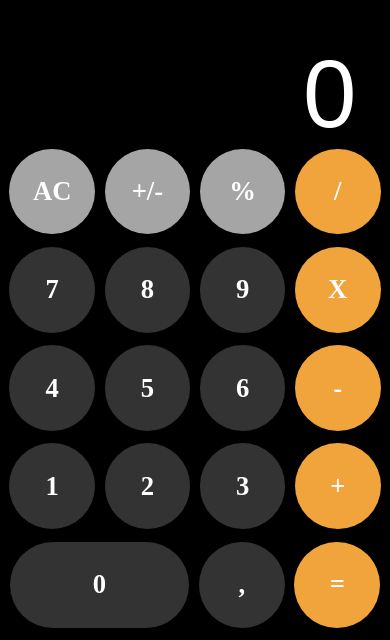
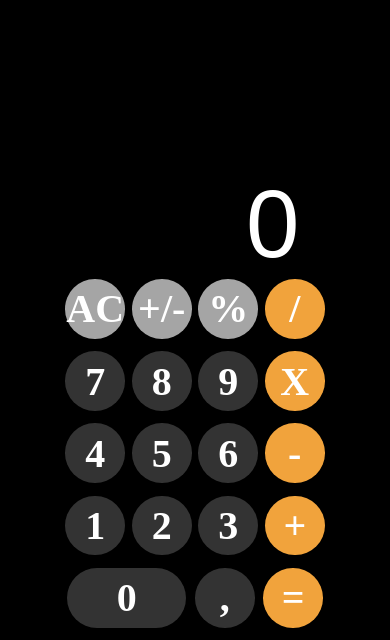
Before and after one commit to rhamses/ipad-calc, a Vue app: page / in a window 390 px wide. Shown: the part 204-844 px from the top of the page. Built offline with nearby package versions, Linux system fonts and the light colour scheme; a web font is replaced by a local one.

Commit message:
fix iPad portrait styles. Fix iPhone minor layout changes.

```diff
--- a/src/App.vue
+++ b/src/App.vue
@@ -23,4 +23,11 @@ import Calc from './components/Calc.vue'
 body {
   background-color: #000;
 }
+
+.teste {
+  height: 50px;
+  width: 50%;
+  border-radius: 50%;
+  background-color: pink;
+}
 </style>
--- a/src/components/Button.vue
+++ b/src/components/Button.vue
@@ -15,7 +15,7 @@
     isActive.value.active = true;
   }
   function clickHandler(e){
-    emit('getValue', e.target.dataset.value)
+    emit('getValue', props)
   }
 </script>
 <template>
@@ -45,11 +45,10 @@
 .calc--button span {
   color: #fff;
   font-family: 'SF Pro';
-  font-size: 2em;
+  font-size: 300%;
   font-weight: bold;
 }
 .calc--button[data-value="0"] {
-  min-width: 46vw;
   border-radius: 50px;
 }
 .calc--button[data-type="formula"]{
@@ -66,9 +65,13 @@
 }
 @media screen and (orientation: portrait) {
   .calc--button {
-    min-height: 22vw;
-    min-width: 22vw;
+    aspect-ratio: 1/1;
+    min-width: 21.87%;
     border-radius: 50%;
+  }
+  .calc--button[data-value="0"] {
+    aspect-ratio: 1/.5;
+    min-width: 43.75%;
   }
 }
 @media screen and (orientation: landscape) {
--- a/src/components/Calc.vue
+++ b/src/components/Calc.vue
@@ -15,7 +15,20 @@ const isInstalled = ref({'pwa-installed': window.navigator.standalone})
 // calc variables
 let calcResult = ref(0)
 function getValue(e) {
-  calcResult.value = e;
+  if(Number(e.action)) {
+    // Adding the new value
+    calcResult.value += String(e.action);
+    // check if is in the 1000s
+    if(calcResult.value.length >= 4) {
+      calcResult.value = calcResult.value[0] + '.' + calcResult.value.substring(1);
+    }
+    // Adding the value to the visor
+    if(Number(calcResult.value)) {
+      calcResult.value = Number(calcResult.value)
+    } else {
+      calcResult.value = calcResult.value
+    }
+  }
 }
 </script>
 
@@ -40,15 +53,18 @@ function getValue(e) {
 
   font-size: 16px;
 }
+.calc--header {
+  padding-right: var(--ios-margin);
+  width: 100%;
+}
 .calc--header .visor {
   margin: 0;
-  padding: 0.3em 0.35em 0 0;
-  width: 100vw;
+  padding: 0;
+  width: 100%;
 
   background-color: transparent;
   border: none;
   color: #fff;
-  font-size: 6rem;
   line-height: 1;
   text-align: right;
 }
@@ -66,8 +82,7 @@ function getValue(e) {
     align-content: flex-end;
   }
   .calc--header .visor {
-    padding: 0 0.35em;
-    font-size: 4rem;
+    font-size: 400%;
   }
   .calc--buttons {
     flex-basis: 40%;
@@ -78,16 +93,19 @@ function getValue(e) {
   }
   .calc--buttons,
   .calc--buttons__extra {
-    height: 60%;
-    margin-bottom: var(--ios-margin);
+    height: 75%;
+    padding-bottom: var(--ios-margin);
   }
 }
 @media screen and (orientation: portrait) {
   .calc {
     display: flex;
     flex-direction: column;
-    justify-content: end;
+    justify-content: flex-end;
     position: relative;
+  }
+  .calc--header .visor {
+    font-size: 600%;
   }
 }
 /* Media Query iPhone 11 Pro */
@@ -95,9 +113,9 @@ function getValue(e) {
     and (device-width: 375px)
     and (device-height: 812px)
     and (orientation: portrait)
-        and (-webkit-device-pixel-ratio: 3) {
+    and (-webkit-device-pixel-ratio: 3) {
       .calc.pwa-installed {
-        /* height: var(--ios-margin); */
+        padding-bottom: var(--ios-margin);
       }
     }
 /*
@@ -110,7 +128,7 @@ Portrait / Landscape
     and (device-height: 896px)
     and (orientation: portrait) {
       .calc.pwa-installed {
-        /* height: var(--ios-margin); */
+        padding-bottom: var(--ios-margin);
       }
     }
 /* ----------- iPad 1, 2, Mini and Air Landscape ----------- */
@@ -119,11 +137,22 @@ Portrait / Landscape
   and (max-device-width: 1024px)
   and (orientation: landscape) {
   .calc.pwa-installed {
-    /* height: var(--ios-margin); */
+    padding-bottom: var(--ios-margin);
   }
   .calc--header .visor {
     font-size: 6rem;
   }
+}
+/* ----------- iPad 1, 2, Mini and Air Portrait ----------- */
+@media only screen
+  and (min-device-width: 768px)
+  and (max-device-width: 1024px)
+  and (orientation: portrait) {
+    .calc {
+      margin-left: auto;
+      margin-right: auto;
+      max-width: 70vw;
+    }
 }
 
 /* ----------- iPad 3, 4 and Pro 9.7" Landscape ----------- */
@@ -133,14 +162,14 @@ Portrait / Landscape
   and (-webkit-min-device-pixel-ratio: 2)
   and (orientation: landscape) {
   .calc.pwa-installed {
-    /* height: var(--ios-margin); */
+    padding-bottom: var(--ios-margin);
   }
   .calc--header .visor {
     font-size: 6rem;
   }
   .calc--buttons,
   .calc--buttons__extra {
-    margin-bottom: var(--ios-margin);
+    padding-bottom: var(--ios-margin);
   }
 }
 /* ----------- iPad Pro 10.5" ----------- */
@@ -150,14 +179,14 @@ Portrait / Landscape
   and (orientation: landscape)
   and (-webkit-min-device-pixel-ratio: 2) {
   .calc.pwa-installed {
-    /* height: var(--ios-margin); */
+    padding-bottom: var(--ios-margin);
   }
   .calc--header .visor {
     font-size: 6rem;
   }
   .calc--buttons,
   .calc--buttons__extra {
-    margin-bottom: var(--ios-margin);
+    padding-bottom: var(--ios-margin);
   }
 }
 </style>
```
Also changed, not shown: src/functions/responsive.js (added).
